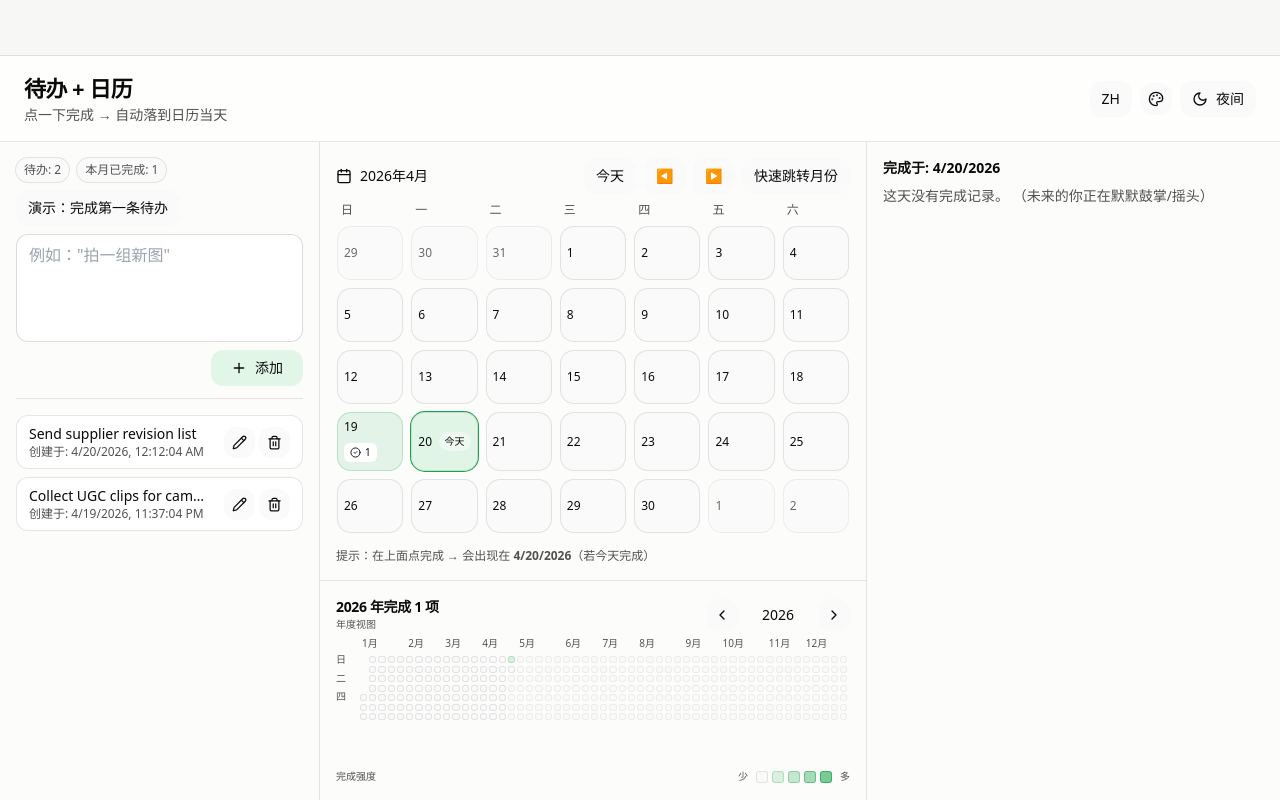
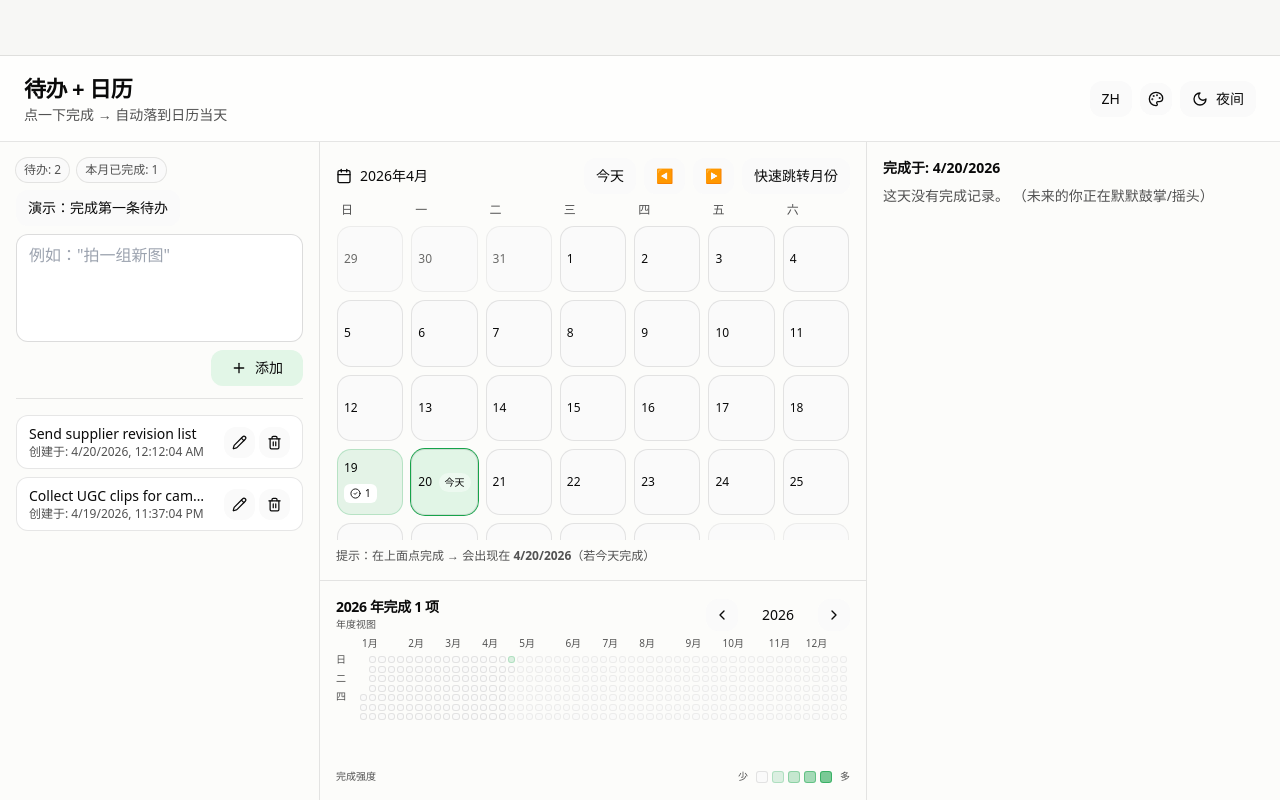
Before and after one commit to hiytom/ToDoList, a React (Vite) app: page / in a window 1280 px wide. Built offline with nearby package versions, Linux system fonts and the light colour scheme.

Commit message:
Make calendar cells square

```diff
--- a/package.json
+++ b/package.json
@@ -1,7 +1,7 @@
 {
   "name": "todo-cal",
   "private": true,
-  "version": "0.0.48",
+  "version": "0.0.49",
   "type": "module",
   "main": "electron/main.cjs",
   "scripts": {
--- a/src/components/sections/CalendarSection.tsx
+++ b/src/components/sections/CalendarSection.tsx
@@ -215,7 +215,7 @@ export function CalendarSection({
                 onDropDay(d);
               }}
               className={cls(
-                "group relative rounded-[14px] border p-1.5 text-left transition-colors",
+                "group relative aspect-square rounded-[14px] border p-1.5 text-left transition-colors",
                 "focus-visible:outline-none focus-visible:ring-2 focus-visible:ring-[var(--accent)] focus-visible:ring-offset-1 focus-visible:ring-offset-[var(--card)]",
                 inMonth ? "opacity-100" : "opacity-60",
                 isToday ? "text-[var(--fg)]" : "",
@@ -224,7 +224,6 @@ export function CalendarSection({
               )}
               style={{
                 borderColor: isDragOver ? "var(--accent)" : done ? heatBorder : "var(--border)",
-                minHeight: totalCells === 35 ? "var(--cellH5)" : "var(--cellH6)",
                 background: isDragOver
                   ? "var(--accentSoft)"
                   : isToday
```
